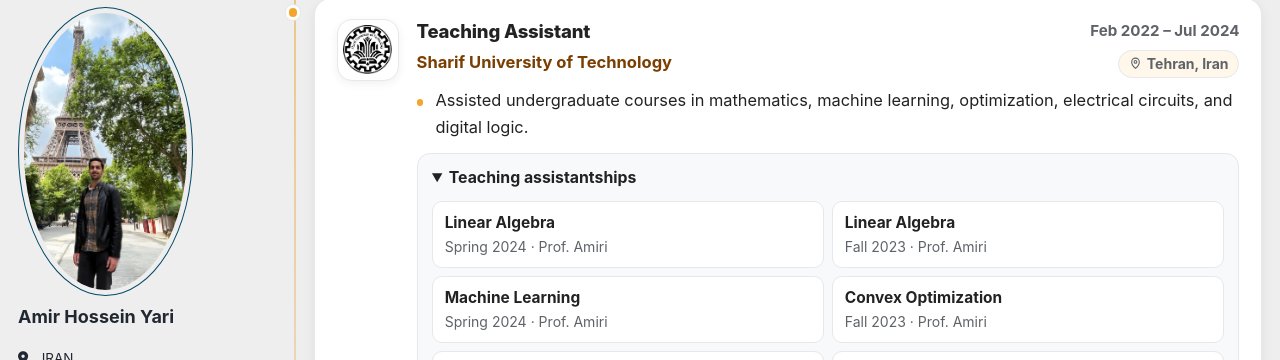
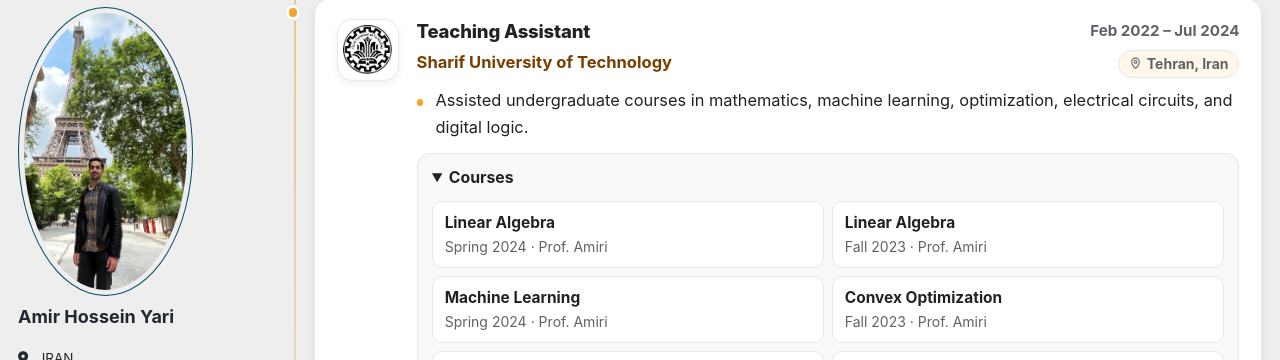
Before and after one commit to AmirHosseinYari2002/AmirHosseinYari2002.github.io, a Jekyll site: the page built from _pages/cv.md, in a window 1280 px wide and 900 px high, scrolled down 1090 px. Shown: the part 92-452 px from the top of the window. Built offline with Jekyll 4.4.1, drawn with Linux system fonts in a browser that asks for light colours; some web fonts are replaced; a script that is not in the unit is left out.

Commit message:
Update: update the CV page

```diff
--- a/_pages/cv.md
+++ b/_pages/cv.md
@@ -666,7 +666,7 @@ body.theme-dark {
               </ul>
 
               <details class="cv-details" open>
-                <summary>Teaching assistantships</summary>
+                <summary>Courses</summary>
 
                 <div class="cv-course-list">
                   <div class="cv-course">
```
Also changed, not shown: assets/images/logos/basir.png, assets/images/logos/behyaar.png (deleted).
